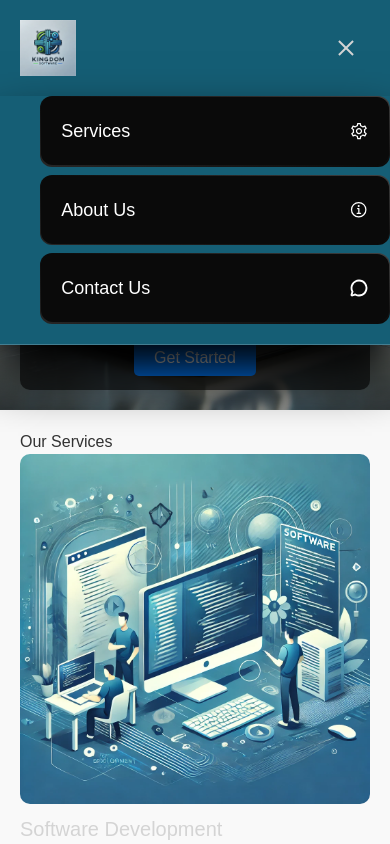
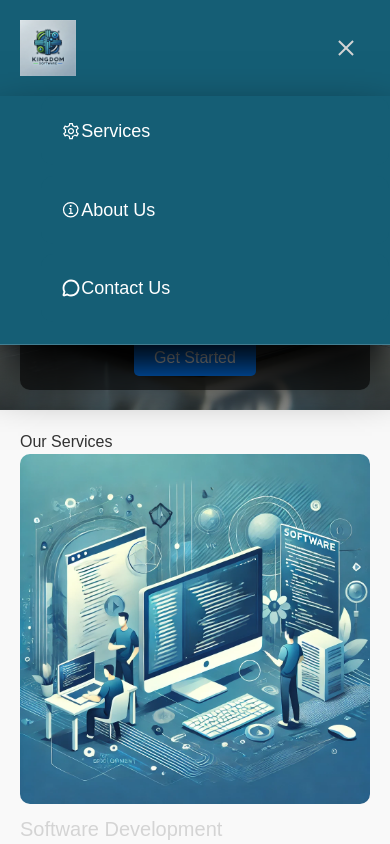
Before and after one commit to KingdomSoftware/website, a React (Create React App) app: page / in a window 390 px wide. Both pictures are taken after a click on the button 346 px from the left and 48 px from the top of the page. Shown: the top 844 px of the page. Built offline with nearby package versions, Linux system fonts and the light colour scheme.

Commit message:
Update mobile navigation

```diff
--- a/src/components/NavMobile/NavMobile.js
+++ b/src/components/NavMobile/NavMobile.js
@@ -39,17 +39,17 @@ const NavMobile = () => {
                       delay: 0.1 + idx / 10,
                     }}
                     key={route.title}
-                    className="w-full p-[0.08rem] rounded-xl bg-gradient-to-tr from-neutral-800 via-neutral-950 to-neutral-700"
+                    className="w-full p-[0.08rem]"
                   >
                     <a
                       onClick={() => setOpen((prev) => !prev)}
                       className={
-                        "flex items-center justify-between w-full p-5 rounded-xl bg-neutral-950"
+                        "flex items-center w-full p-5 rounded-xl bg-cyan-800"
                       }
                       href={route.href}
                     >
+                      <Icon className="text-xl" />
                       <span className="flex gap-1 text-lg">{route.title}</span>
-                      <Icon className="text-xl" />
                     </a>
                   </motion.li>
                 );
```
